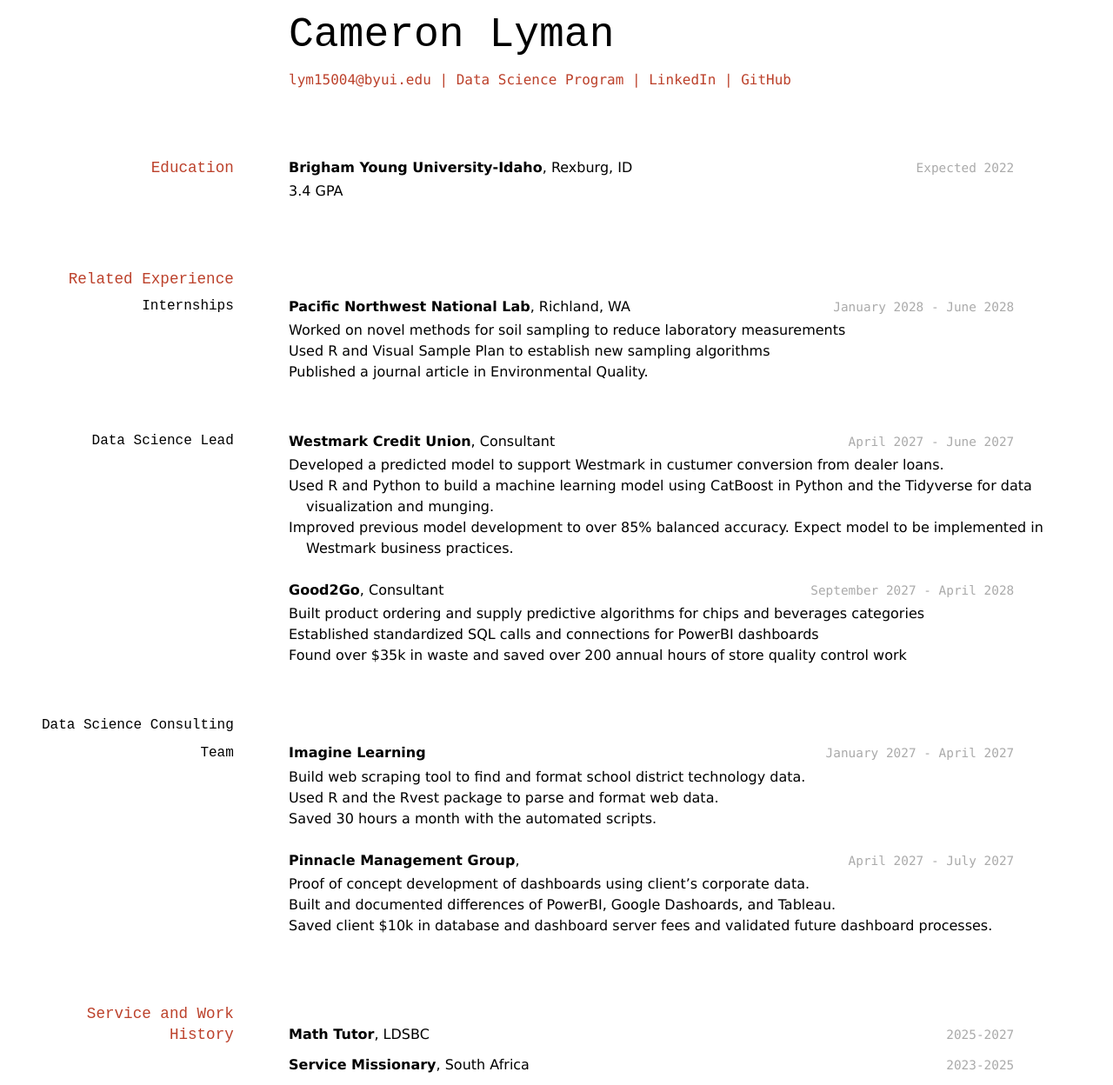
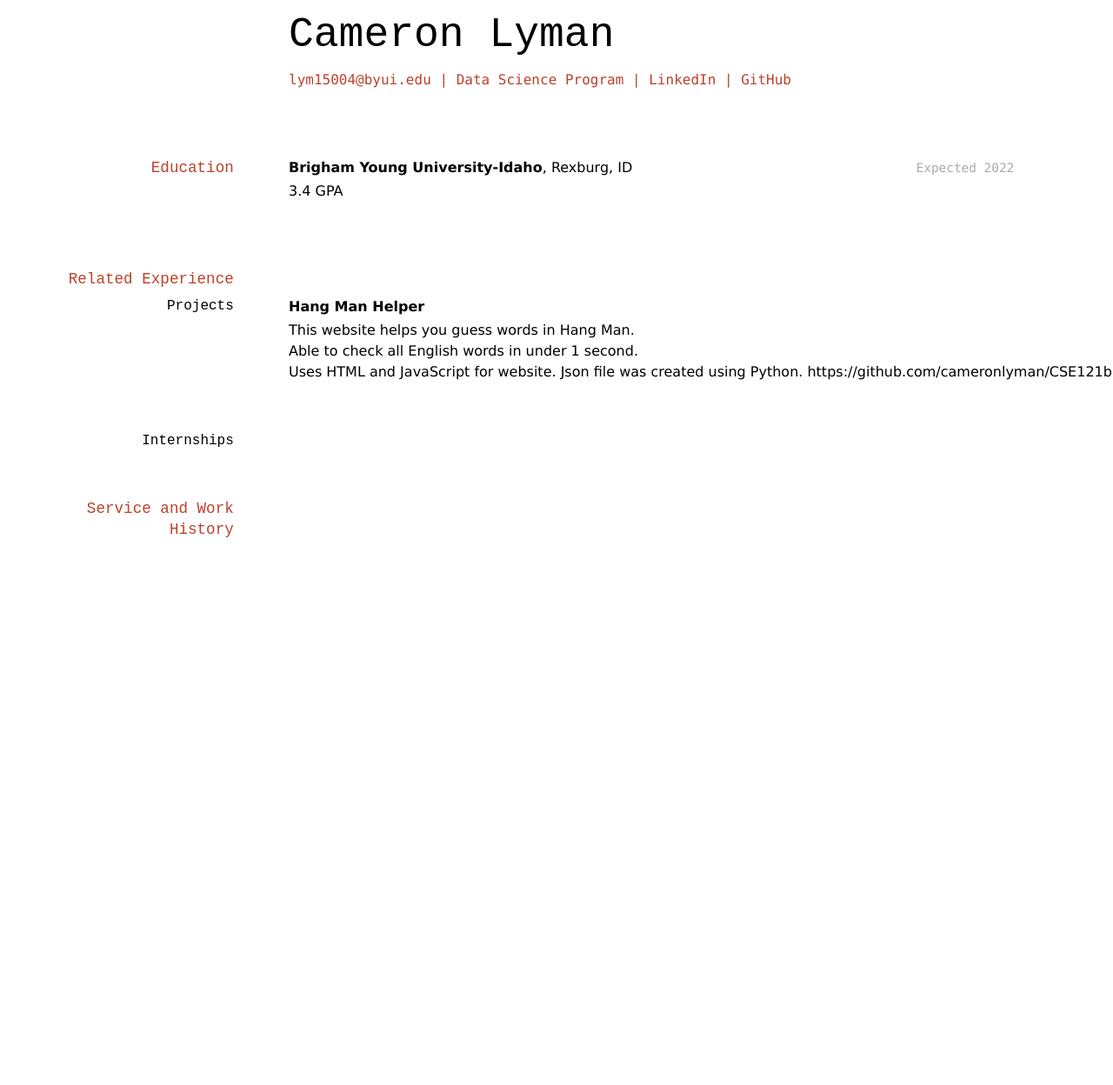
Before and after one commit to byuids-resumes/cameron_lyman_resume, a Jekyll site: the page built from docs/index.md, in a window 1280 px wide. Shown: the whole page at 87% size. Built offline with Jekyll 4.4.1, drawn with Linux system fonts in a browser that asks for light colours; after the commit the page ends 900 px from its top, so only the background shows below that.

Commit message:
Added Hang Man project

```diff
--- a/docs/index.md
+++ b/docs/index.md
@@ -25,59 +25,21 @@ __Brigham Young University-Idaho__, Rexburg, ID
 
 ## Related Experience
 
+### Projects
+
+__Hang Man Helper__
+- This website helps you guess words in Hang Man.
+- Able to check all English words in under 1 second.
+- Uses HTML and JavaScript for website. Json file was created using Python.
+https://github.com/cameronlyman/CSE121b
+
 ### Internships
-
-`January 2028 - June 2028`
-__Pacific Northwest National Lab__, Richland, WA
-
-- Worked on novel methods for soil sampling to reduce laboratory measurements
-- Used R and Visual Sample Plan to establish new sampling algorithms
-- Published a journal article in Environmental Quality.
-
-### Data Science Lead
-
-`April 2027 - June 2027`
-__Westmark Credit Union__, Consultant
-
-- Developed a predicted model to support Westmark in custumer conversion from dealer loans.
-- Used R and Python to build a machine learning model using CatBoost in Python and the Tidyverse for data visualization and munging.
-- Improved previous model development to over 85% balanced accuracy. Expect model to be implemented in Westmark business practices.
-
-`September 2027 - April 2028`
-__Good2Go__, Consultant
-
-- Built product ordering and supply predictive algorithms for chips and beverages categories
-- Established standardized SQL calls and connections for PowerBI dashboards
-- Found over $35k in waste and saved over 200 annual hours of store quality control work
-
-### Data Science Consulting Team
-
-`January 2027 - April 2027`
-__Imagine Learning__
-
-- Build web scraping tool to find and format school district technology data.
-- Used R and the Rvest package to parse and format web data.
-- Saved 30 hours a month with the automated scripts.
-
-`April 2027 - July 2027`
-__Pinnacle Management Group__,
-
-- Proof of concept development of dashboards using client's corporate data.
-- Built and documented differences of PowerBI, Google Dashoards, and Tableau.
-- Saved client $10k in database and dashboard server fees and validated future dashboard processes.
 
 
 ## Service and Work History
-
-`2025-2027`
-__Math Tutor__, LDSBC
-
-
-`2023-2025`
-__Service Missionary__, South Africa
 
 
 
 <!-- ### Footer
 
-Last updated: May 2013 -->
+Last updated: Mar 2021 -->
```
